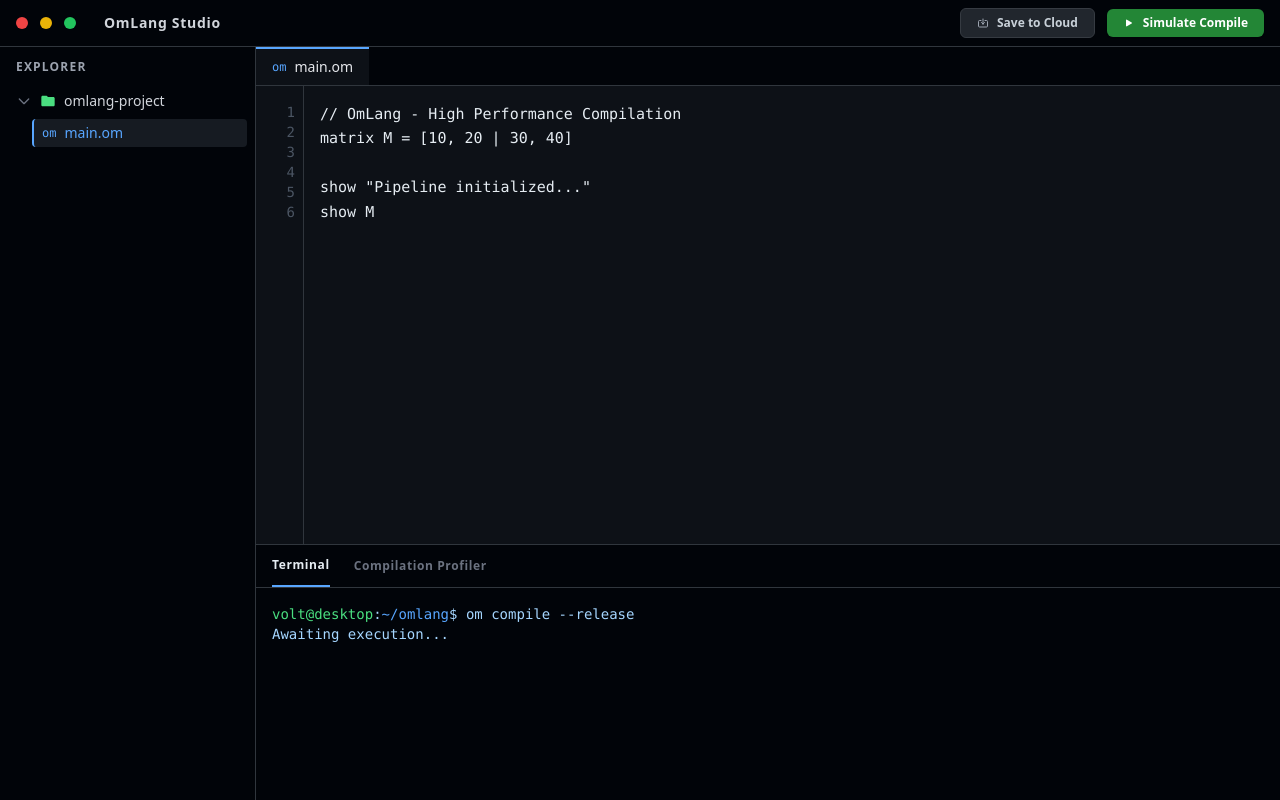
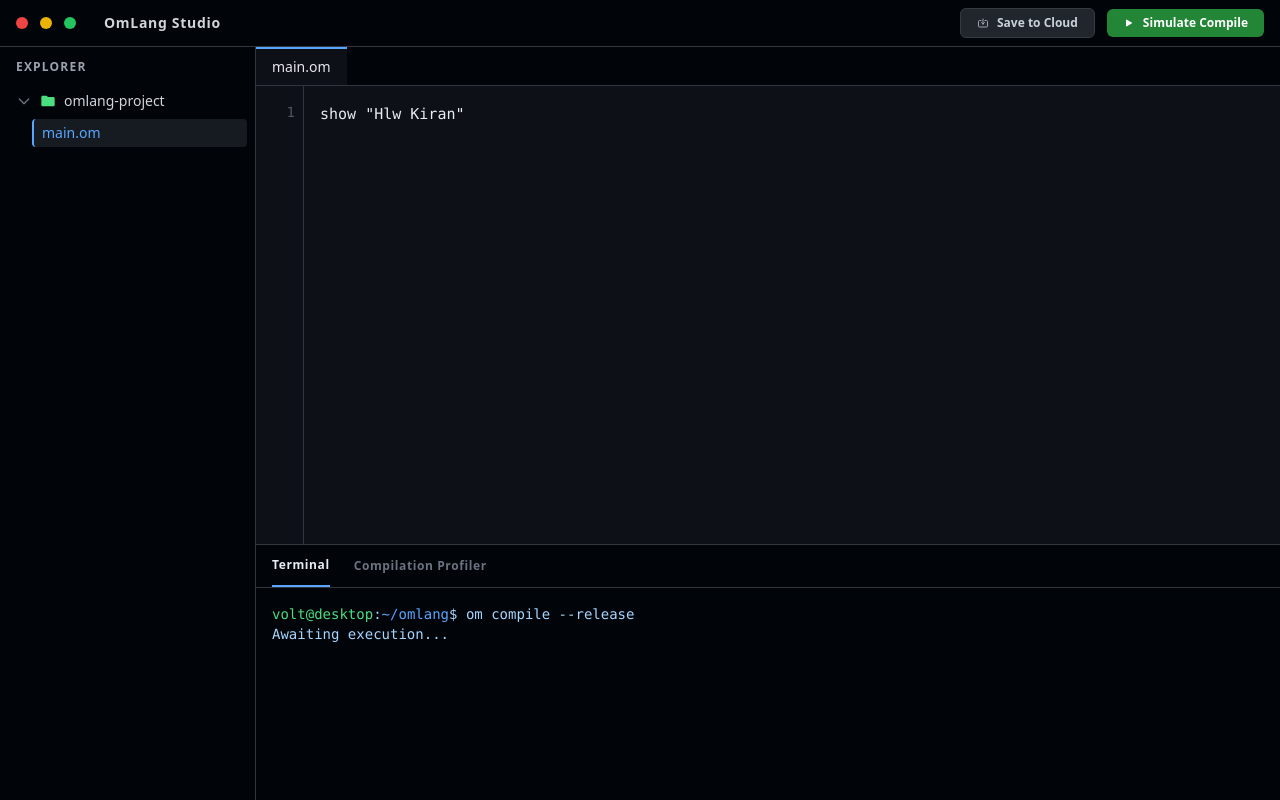
Before and after one commit to Kiran-mondal/OmLang, a Next.js app: page / in a window 1280 px wide. Built offline with nearby package versions, Linux system fonts and the light colour scheme.

Commit message:
Update page.jsx

```diff
--- a/app/page.jsx
+++ b/app/page.jsx
@@ -4,11 +4,9 @@ import { useState } from 'react';
 import { runOmLang } from '../lib/omlang/Engine';
 
 export default function Home() {
-  const [code, setCode] = useState('// OmLang - High Performance Compilation\nmatrix M = [10, 20 | 30, 40]\n\nshow "Pipeline initialized..."\nshow M\n');
+  const [code, setCode] = useState('show "Hlw Kiran"');
   const [output, setOutput] = useState('');
   const [activeTab, setActiveTab] = useState('terminal');
-
-  // NEW: State to handle saving status
   const [isSaving, setIsSaving] = useState(false);
 
   const handleRun = () => {
@@ -17,7 +15,6 @@ export default function Home() {
     setOutput('Compiling OmLang source...\nOptimizing AST...\n\n' + result);
   };
 
-  // NEW: Function to save code to Neon Database
   const handleSave = async () => {
     setIsSaving(true);
     try {
@@ -57,7 +54,6 @@ export default function Home() {
           <span className="ml-4 font-semibold text-gray-300 tracking-wider">OmLang Studio</span>
         </div>
 
-        {/* NEW: Added Save Button to the Header */}
         <div className="flex items-center gap-3">
           <button
             onClick={handleSave}
@@ -78,10 +74,10 @@ export default function Home() {
         </div>
       </header>
 
-      {/* Main Workspace (Unchanged) */}
+      {/* Main Workspace */}
       <div className="flex flex-1 overflow-hidden">
 
-        {/* Left Sidebar (Explorer) */}
+        {/* Left Sidebar */}
         <aside className="w-64 bg-[#010409] border-r border-[#30363d] flex flex-col hidden md:flex">
           <div className="px-4 py-3 text-xs font-bold text-gray-400 tracking-widest uppercase">
             Explorer
@@ -96,7 +92,7 @@ export default function Home() {
                 </summary>
                 <div className="pl-6 mt-1 flex flex-col gap-1">
                   <div className="flex items-center gap-2 px-2 py-1 text-sm bg-[#161b22] text-[#58a6ff] rounded border-l-2 border-[#58a6ff] cursor-pointer">
-                    <span className="text-xs font-mono">om</span> main.om
+                    main.om
                   </div>
                 </div>
               </details>
@@ -109,7 +105,7 @@ export default function Home() {
 
           <div className="flex bg-[#010409] border-b border-[#30363d]">
             <div className="px-4 py-2 bg-[#0d1117] border-t-2 border-[#58a6ff] text-sm text-gray-200 flex items-center gap-2">
-              <span className="text-[#58a6ff] font-mono text-xs">om</span> main.om
+              main.om
             </div>
           </div>
 
```
